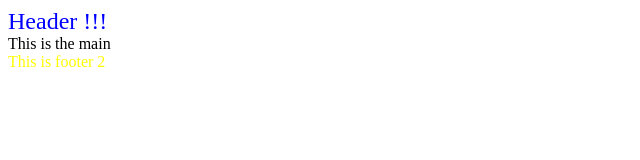
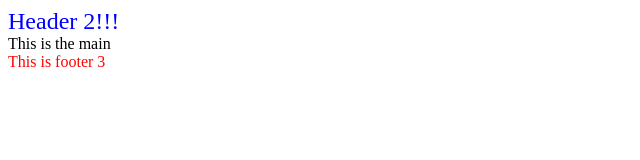
Before and after one commit to AmberCode/react_ts_setup, a React app: page / in a window 1280 px wide. Shown: the top 160 px of the page, without its empty margins (0-640 px from the left). Built offline with nearby package versions, Linux system fonts and the light colour scheme.

Commit message:
split webpack configs

```diff
--- a/src/components/Footer.tsx
+++ /dev/null
@@ -1,12 +0,0 @@
-import * as React from 'react';
-import * as css from './../styles/Footer.css';
-
-function Footer() {
-    return (
-        <footer>
-            <div className={css.footerText}>This is footer 2</div>
-        </footer>
-    )
-}
-
-export default Footer;
--- /dev/null
+++ b/src/components/Footer/Footer.css
@@ -0,0 +1,7 @@
+.footerText {
+    color: green;
+}
+
+.aba.lol {
+   color: red;
+}
--- a/src/styles/Footer.css.d.ts
+++ b/src/components/Footer/Footer.css.d.ts
@@ -1,4 +1,6 @@
 declare const styles: {
   readonly "footerText": string;
+  readonly "aba": string;
+  readonly "lol": string;
 };
 export = styles;
--- /dev/null
+++ b/src/components/Footer/Footer.tsx
@@ -0,0 +1,13 @@
+import * as React from 'react';
+import * as css from './Footer.css';
+import cx from 'classnames';
+
+function Footer() {
+    return (
+        <footer>
+            <div className={cx(css.aba,css.lol)}>This is footer 3</div>
+        </footer>
+    )
+}
+
+export default Footer;
--- a/src/components/Header.tsx
+++ b/src/components/Header.tsx
@@ -5,7 +5,7 @@ function Header() {
     return (
         <header>
             <div className={Styles.header}>
-                Header !!!
+                Header 2!!!
             </div>
         </header>
     )
--- a/src/components/app.tsx
+++ b/src/components/app.tsx
@@ -1,8 +1,7 @@
 import * as React from 'react';
 import Header from './Header';
 import MainContent from './MainContent';
-import Footer from './Footer';
-
+import Footer from './Footer/Footer';
 
 export interface IAppProps {}
 
--- a/src/styles/Footer.css
+++ /dev/null
@@ -1,3 +0,0 @@
-.footerText {
-    color: yellow;
-}
--- a/webpack.config.ts
+++ b/webpack.common.ts
@@ -2,8 +2,6 @@ import * as webpack from 'webpack';
 import * as HtmlWebPackPlugin from 'html-webpack-plugin';
 import * as path from 'path';
 import * as MiniCssExtractPlugin from 'mini-css-extract-plugin';
-
-const devMode = process.env.NODE_ENV !== 'production';
 
 const htmlPlugin = new HtmlWebPackPlugin({
     template: './src/index.html'
@@ -12,7 +10,6 @@ const htmlPlugin = new HtmlWebPackPlugin({
 const miniCssPlugin = new MiniCssExtractPlugin();
 
 const config: webpack.Configuration = {
-    mode : devMode ? 'development' : 'production',
     entry: "./src/index.tsx",
     output: {
         path: path.resolve(__dirname, "dist"),
@@ -31,8 +28,9 @@ const config: webpack.Configuration = {
                 exclude: /node_modules/,
                 include: path.join(__dirname, 'src'),
                 use: [
-                    //'style-loader',
-                    MiniCssExtractPlugin.loader,
+                    {
+                        loader: MiniCssExtractPlugin.loader
+                    },
                     {
                       loader: 'css-loader',
                       options: {
@@ -54,8 +52,4 @@ const config: webpack.Configuration = {
     ]
 };
 
-if (devMode) {
-    config.devtool = 'source-map';
-}
-
 export default config;
--- /dev/null
+++ b/webpack.dev.ts
@@ -0,0 +1,10 @@
+import * as merge from 'webpack-merge';
+import common from './webpack.common';
+
+module.exports = merge(common, {
+    mode: 'development',
+    //devtool: 'inline-source-map',
+    devServer: {
+        port: 9000
+    }
+});
```
Also changed, not shown: package.json (+12 -3 lines), webpack.prod.ts (added, +12 -0 lines), 1 other file (tests, documents, lock files or other folders).
